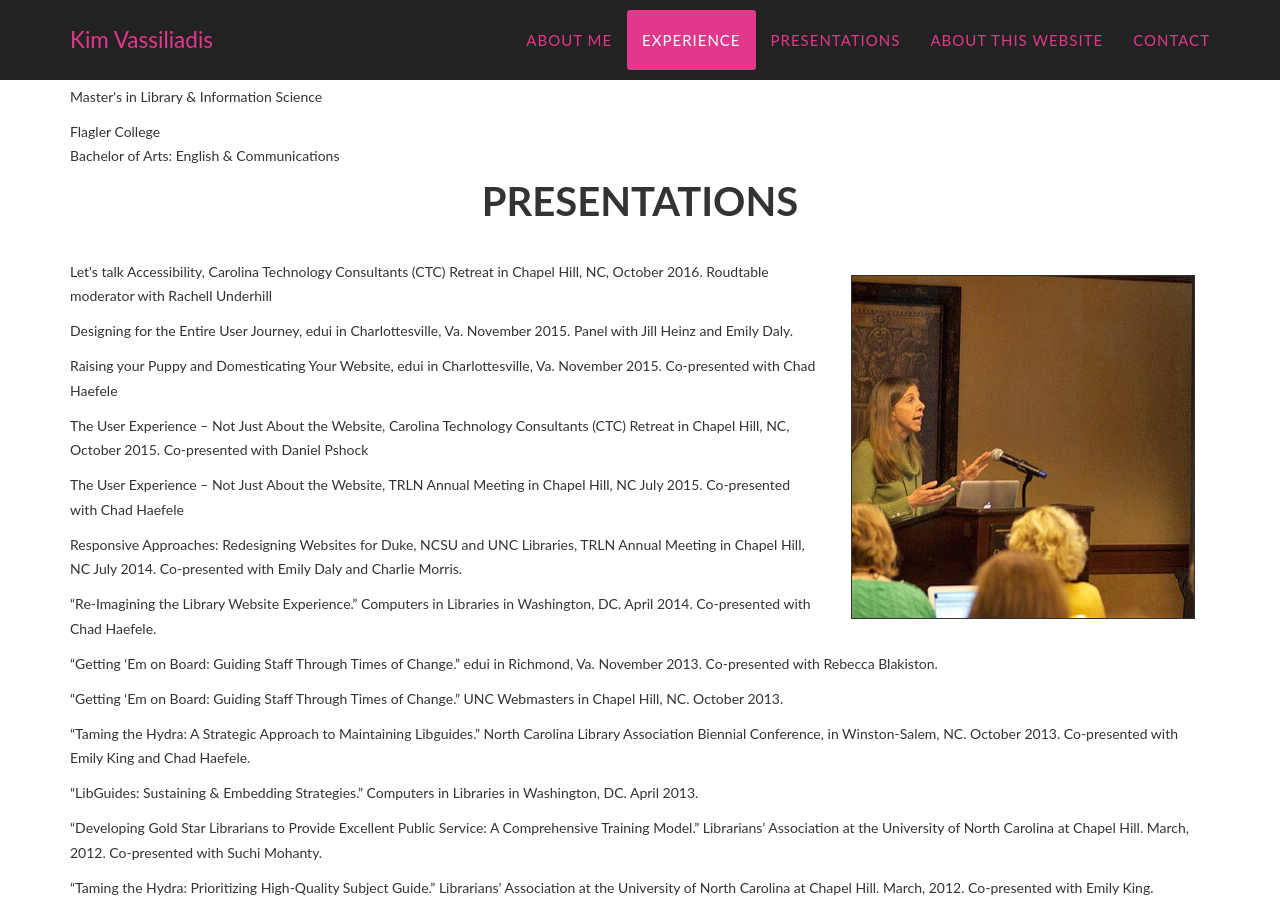
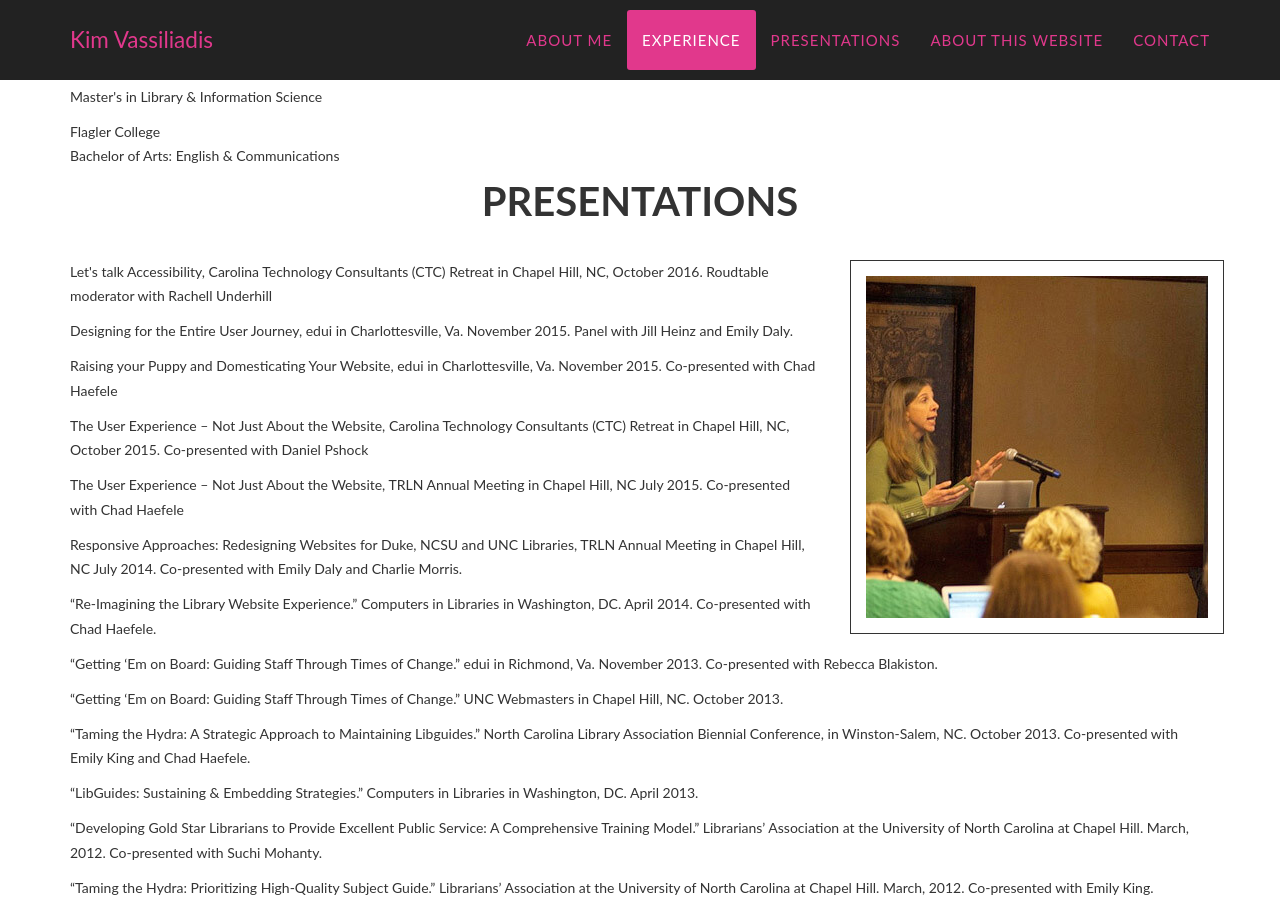
Before and after one commit to kimbrarian/jekyll, a Jekyll site: the page built from index.html, in a window 1280 px wide and 900 px high, scrolled down 2072 px. Built offline with Jekyll 4.4.1, drawn with Linux system fonts in a browser that asks for light colours.

Commit message:
Update presentations.html

```diff
--- a/_includes/presentations.html
+++ b/_includes/presentations.html
@@ -14,7 +14,7 @@
 <p>“Re-Imagining the Library Website Experience.” Computers in Libraries in Washington, DC. April 2014. Co-presented with Chad Haefele.</p>
                 </div>
                    <div class="col-xs-12 col-sm-12 col-lg-4">
-                    <p><img src="img/presentation.jpg" align="right" style="margin:15px; border:1px solid #333" /> </p>
+                    <p><img src="img/presentation.jpg" style="padding:15px; border:1px solid #333" /> </p>
                 </div>
    <div class="col-lg-12">
 <p>“Getting ‘Em on Board: Guiding Staff Through Times of Change.” edui in Richmond, Va. November 2013. Co-presented with Rebecca Blakiston.</p>
```
